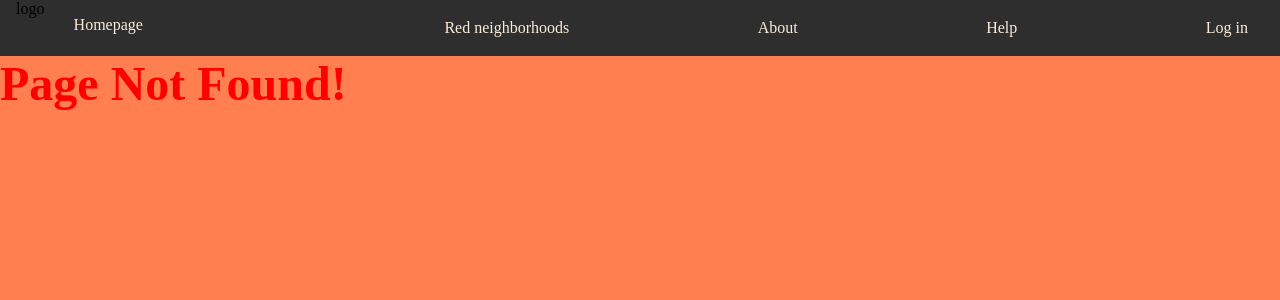
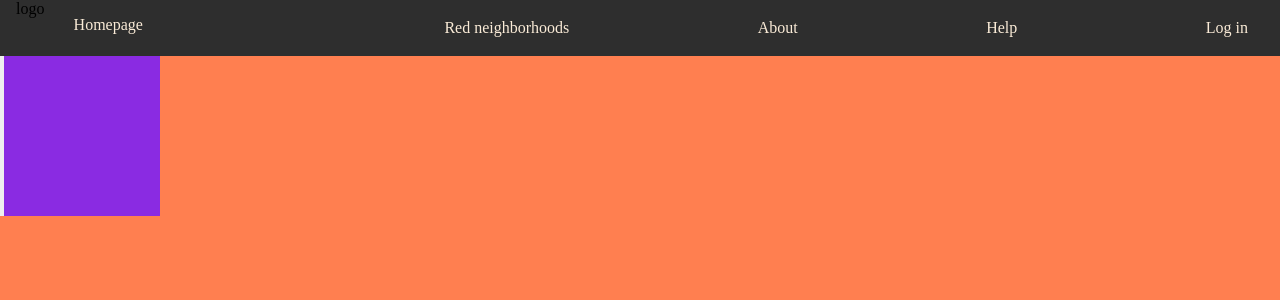
Before and after one commit to tahrer007/spot-it-web, a React (Create React App) app in the folder client/: page /Login in a window 1280 px wide. Before the commit this address had no page. Shown: the top 300 px of the page. Built offline with nearby package versions, Linux system fonts and the light colour scheme.

Commit message:
create login page

```diff
--- a/client/src/App.css
+++ b/client/src/App.css
@@ -3,8 +3,8 @@
   padding: 0;
 }
 .appContainer{
-  height: 100vh;
-  width:100vw ;
+  height: 100%;
+  width:100%;
   background-color: aqua;
   display: flex;
   flex-direction: column;
--- a/client/src/App.js
+++ b/client/src/App.js
@@ -6,6 +6,7 @@ import Home from "./pages/home/home";
 import Help from "./pages/help/help";
 import About from "./pages/about/about";
 import ErrorPage from "./pages/errorPage/errorPage";
+import Login from "./pages/login/login";
 
 function App() {
   return (
@@ -17,6 +18,7 @@ function App() {
           <Route path="/" element={<Home />} />
           <Route path="/about" element={<About />} />
           <Route path="/Help" element={<Help />} />
+          <Route path="/Login" element={<Login />} />
           <Route path="*" element={<ErrorPage />} />
         </Routes>
       </Router>
--- a/client/src/components/LocationsMap/currentLocation/currentLocation.js
+++ b/client/src/components/LocationsMap/currentLocation/currentLocation.js
@@ -3,6 +3,7 @@ import "./currentLocation.css"
 
 export default function Locate({ panTo }) {
   const getCurrentLocation = () => {
+    console.log("test")
     /*navigator.geolocation.getCurrentPosition(
       (position) => {
         // console.log(position);
@@ -17,10 +18,12 @@ export default function Locate({ panTo }) {
       navigator.geolocation.getCurrentPosition(
         (position) => {
           const pos = {
+
             lat: position.coords.latitude,
             lng: position.coords.longitude,
           };
-          console.log(pos);
+          console.log(pos)
+
           panTo(pos);
         },
         (error) => {
--- a/client/src/components/navbar/navbar.js
+++ b/client/src/components/navbar/navbar.js
@@ -21,7 +21,7 @@ export default class Navbar extends Component {
         <Link className="navbarLink navbarBtn" to="/help">
           Help
         </Link>
-        <Link className="navbarLink navbarBtn" to="/">
+        <Link className="navbarLink navbarBtn" to="/login">
           Log in
         </Link>
       </header>
--- /dev/null
+++ b/client/src/pages/login/login.css
@@ -0,0 +1,7 @@
+.loginBox{
+    width: 20vmin;
+    height: 20vmin;
+    background-color: blueviolet;
+
+    display: flex;
+}
--- /dev/null
+++ b/client/src/pages/login/login.js
@@ -0,0 +1,18 @@
+import React from 'react'
+import "./login.css"
+import "../../App.css"
+
+function login() {
+  return (
+    <div className='pagesContainer'>
+        <div className='loginBox'>
+            <button> </button>
+        </div>
+
+
+
+    </div>
+  )
+}
+
+export default login
```
Also changed, not shown: 1 other file (tests, documents, lock files or other folders).
